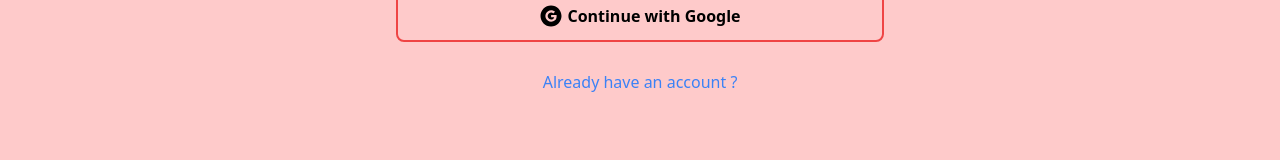
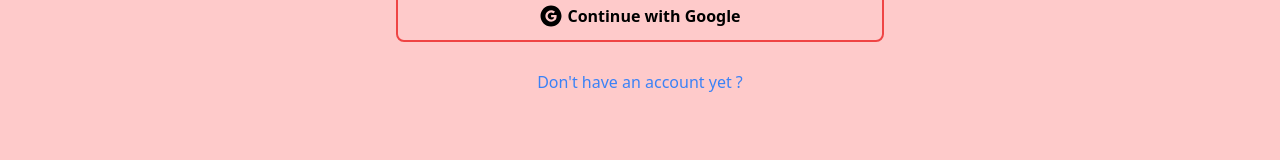
Before and after one commit to RutwikJ/My-Blogsite, a React (Vite) app in the folder Frontend/: page /sign-in in a window 1280 px wide. Shown: the part 360-520 px from the top of the page. Built offline with nearby package versions, Linux system fonts and the light colour scheme; no server answers.

Commit message:
reconfigure sign in and sign up

```diff
--- a/Frontend/src/pages/SignIn.jsx
+++ b/Frontend/src/pages/SignIn.jsx
@@ -61,7 +61,7 @@ const SignIn = () => {
           <GoogleAuth/>
           <div className='flex gap-2 mt-3 justify-center'>
             <Link to={'/sign-up'}>
-            <p className='text-blue-500 hover:cursor-pointer hover:opacity-90'>Already have an account ?</p>
+            <p className='text-blue-500 hover:cursor-pointer hover:opacity-90'>Don't have an account yet ?</p>
             </Link>
           </div>
           <p className='text-red-600 mt-4'>{errorMessage }</p>
```
Also changed, not shown: 1 other file (tests, documents, lock files or other folders).
